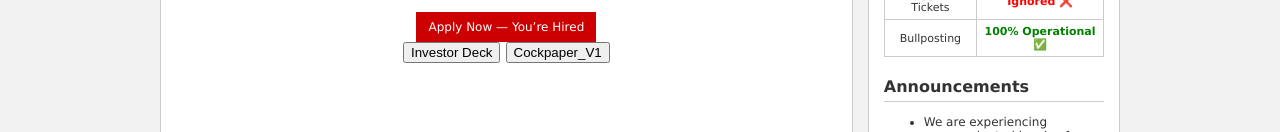
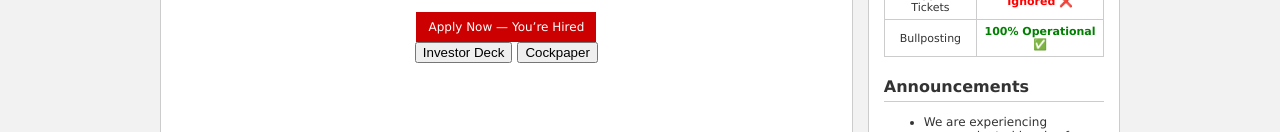
Before and after one commit to yeezus2025/mtcoxllc, a plain HTML site: page index.html in a window 1280 px wide. Shown: the part 1032-1164 px from the top of the page. Drawn offline with Linux system fonts and the light colour scheme.

Commit message:
Update index.html

```diff
--- a/index.html
+++ b/index.html
@@ -217,7 +217,7 @@
 
       <div class="file-buttons">
       <button onclick="openFile('https://github.com/yeezus2025/mtcoxllc/blob/7020b3e7f5a13a6f6602219881a8ff9adb7e1451/cockpaperv69.pdf')">Investor Deck</button>
-      <button onclick="openFile('investordeck.pptx')">Cockpaper_V1</button>
+      <button onclick="openFile('https://github.com/yeezus2025/mtcoxllc/blob/1ff1969b500b81a7d453384f62b08fb93e0bdd92/investordeck.pptx')">Cockpaper</button>
       </div>
 
 
```
